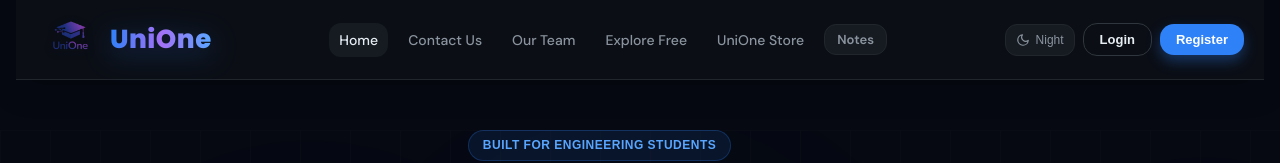
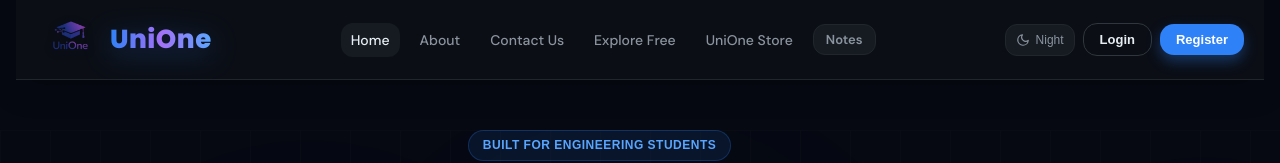
Before and after one commit to sayalikale318/UniOne, a React (Vite) app: page / in a window 1280 px wide. Shown: the top 163 px of the page. Built offline with nearby package versions, Linux system fonts and the light colour scheme.

Commit message:
UI: Add 'About' link to navbar and point it to the team page

```diff
--- a/src/components/Navbar.jsx
+++ b/src/components/Navbar.jsx
@@ -4,8 +4,8 @@ import Icon from './Icon';
 
 const NAV_LINKS = [
   { id: 'home', label: 'Home' },
+  { id: 'team', label: 'About' },
   { id: 'contact', label: 'Contact Us' },
-  { id: 'team', label: 'Our Team' },
   { id: 'explore', label: 'Explore Free' },
   { id: 'store', label: 'UniOne Store' },
   { id: 'notes', label: 'Notes', type: 'chip' },
```
